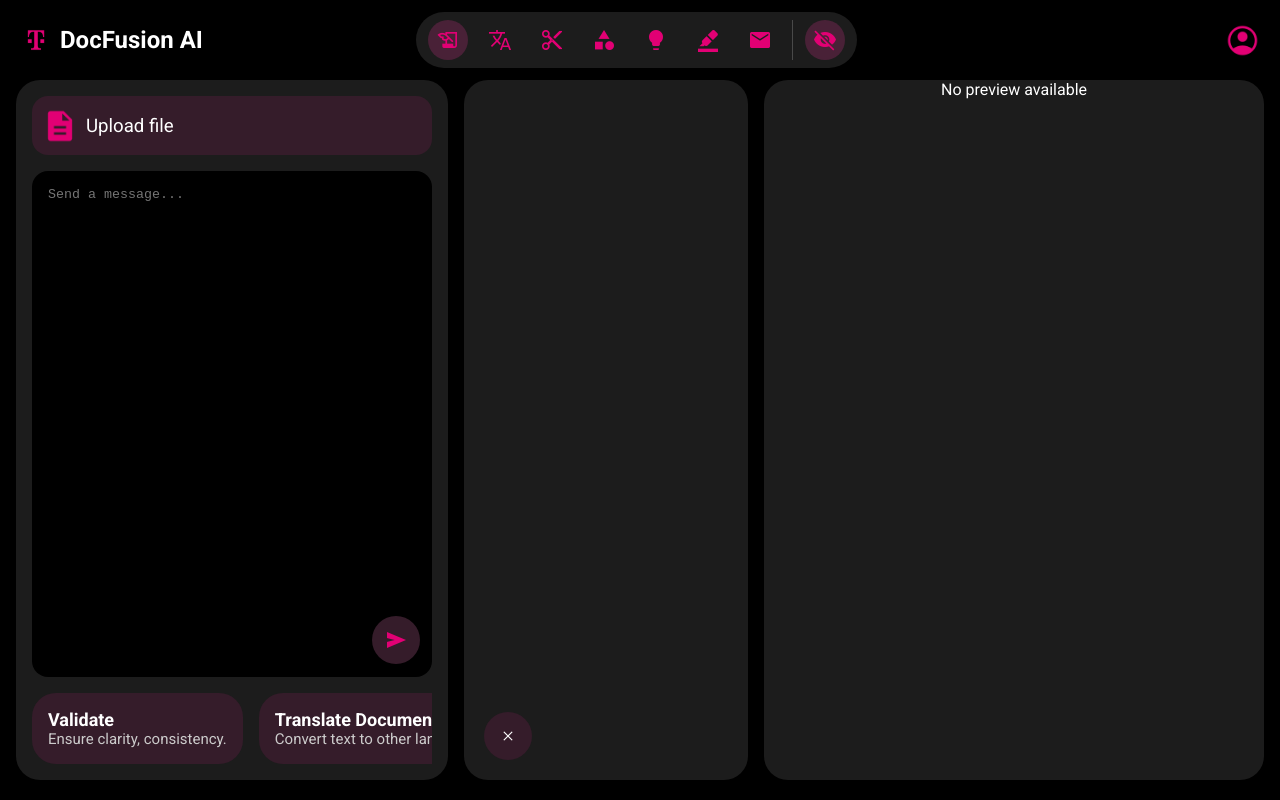
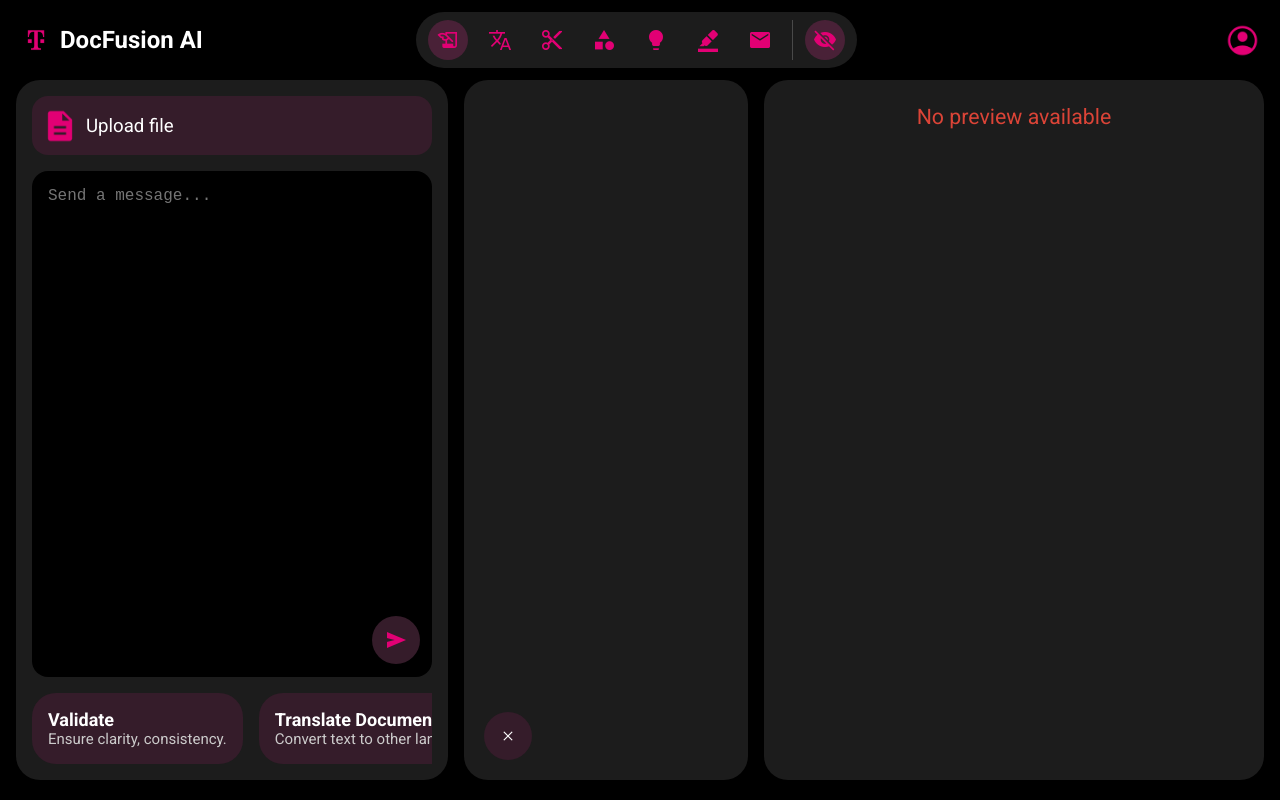
Before and after one commit to TeslasoftInternal/docs-fusion-frontend, a React (Create React App) app: page / in a window 1280 px wide. Both pictures are taken after a click on the element "visibility". Built offline with nearby package versions, Linux system fonts and the light colour scheme; the HTML template or start-up script is replaced by a standard one; a web font is replaced by a local one.

Commit message:
final version

```diff
--- a/src/Components/NavBar/PreviewPanel.jsx
+++ b/src/Components/NavBar/PreviewPanel.jsx
@@ -24,7 +24,9 @@ function PreviewPanel({file}) {
         <div className={"preview-panel"}>
             {
                 !fileURL ? <div className={"no-preview"} style={{
-                        color: "white",
+                        color: "#db4437",
+                        padding: "24px",
+                        fontSize: "16pt",
                     }}>No preview available</div> :
                     <iframe src={fileURL} title={"Preview"} className={"preview-iframe"}/>
             }
--- a/src/Components/SideBar/SideBar.css
+++ b/src/Components/SideBar/SideBar.css
@@ -55,6 +55,7 @@
     padding: 16px;
     outline: none;
     flex-grow: 4;
+    font-size: 12pt;
     background: black;
     border:none;
     resize: none;
```
